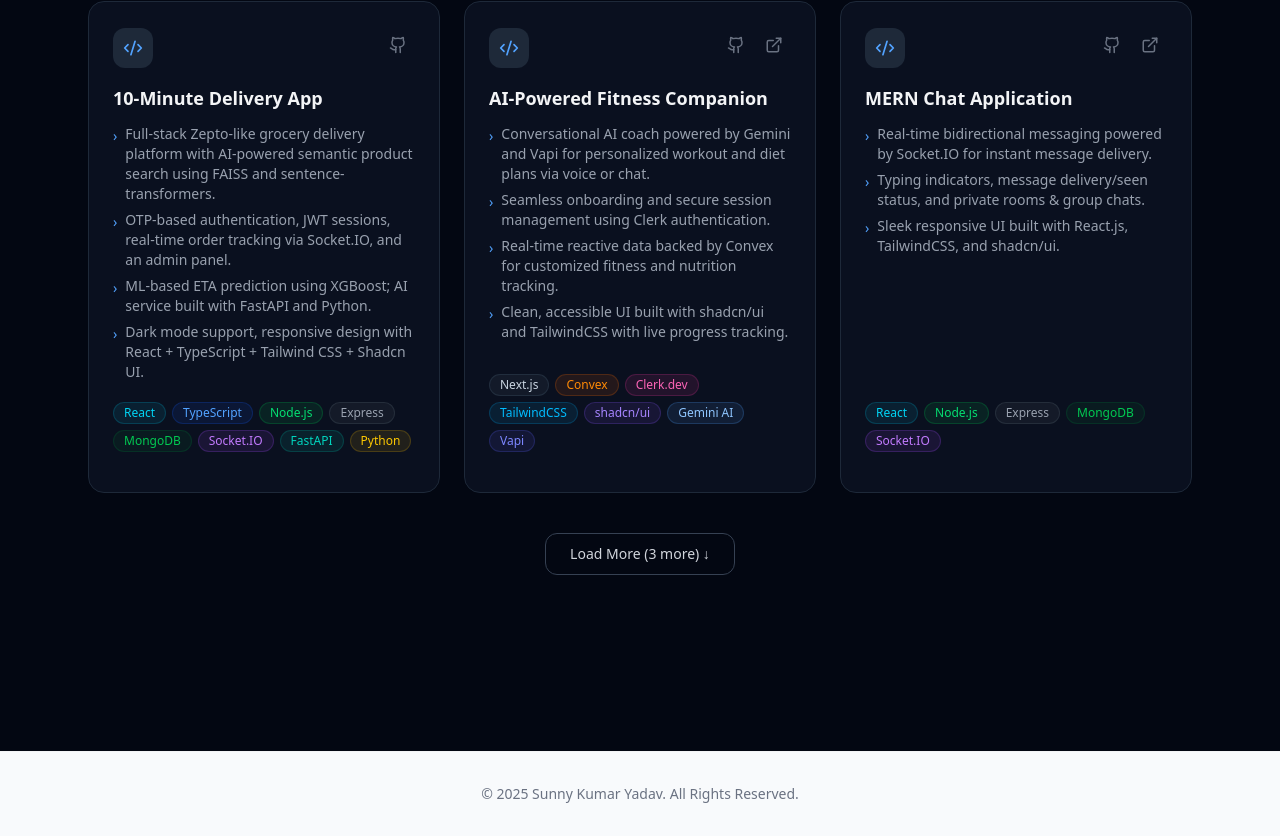
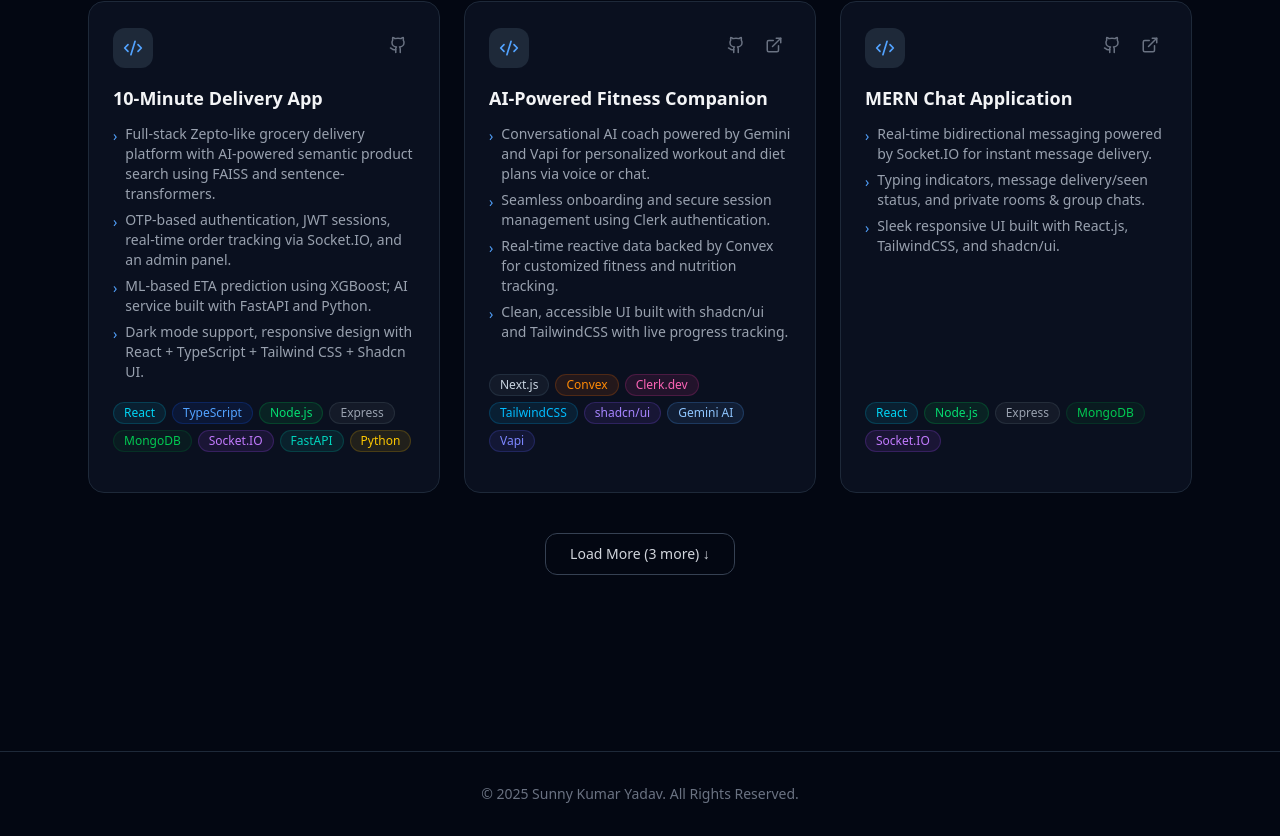
Before and after one commit to yadavsunnykumar/Sunny_Portfolio, a React (Vite) app: page / in a window 1280 px wide. Shown: the part 2265-3101 px from the top of the page. Built offline with nearby package versions, Linux system fonts and the light colour scheme.

Commit message:
feat: pass darkMode prop to Footer component

```diff
--- a/src/App.jsx
+++ b/src/App.jsx
@@ -194,7 +194,7 @@ function App() {
         </section>
       </div>
 
-      <Footer />
+      <Footer darkMode={darkMode} />
 
       {/* Back to top */}
       <AnimatePresence>
```
